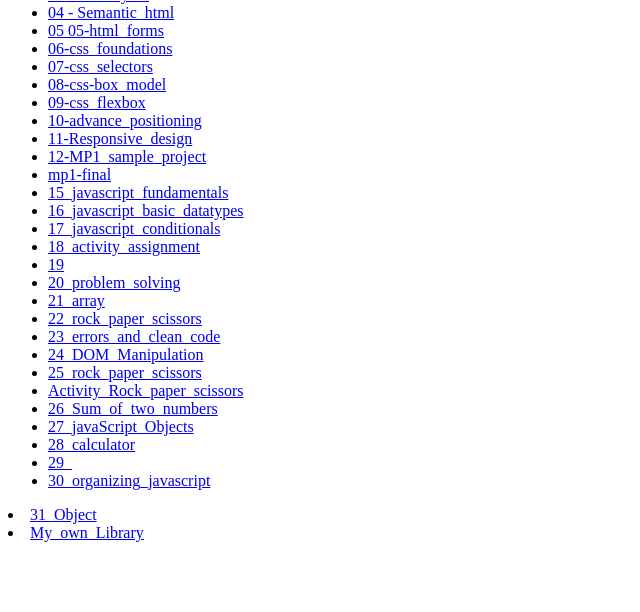
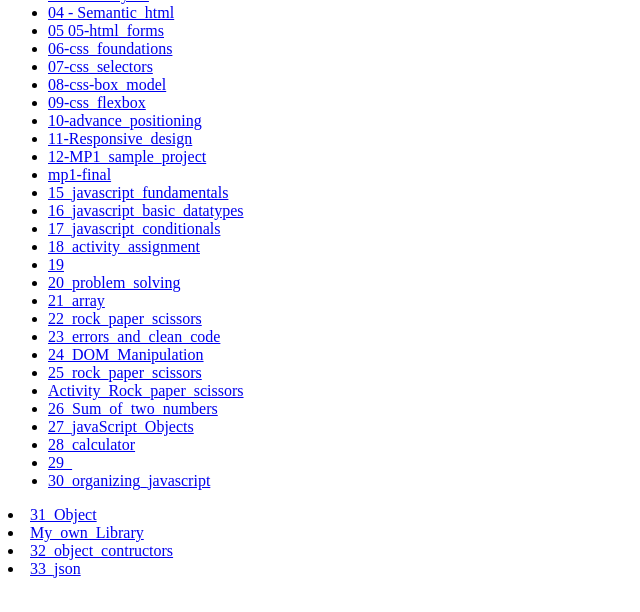
Before and after one commit to Alvinwebdingcong/wd82p, a plain HTML site: page index.html in a window 1280 px wide. Shown: the part 130-742 px from the top of the page, without its empty margins (0-640 px from the left). Drawn offline with Linux system fonts and the light colour scheme.

Commit message:
add link

```diff
--- a/index.html
+++ b/index.html
@@ -47,5 +47,7 @@
     </ul>
     <li><a href="31_Object/">31_Object</a></li>
     <li><a href="My_own_Library/">My_own_Library</a></li>
+    <li><a href="32_object_contructors/">32_object_contructors</a></li>
+    <li><a href="33_json/">33_json</a></li>
   </body>
 </html>
```
